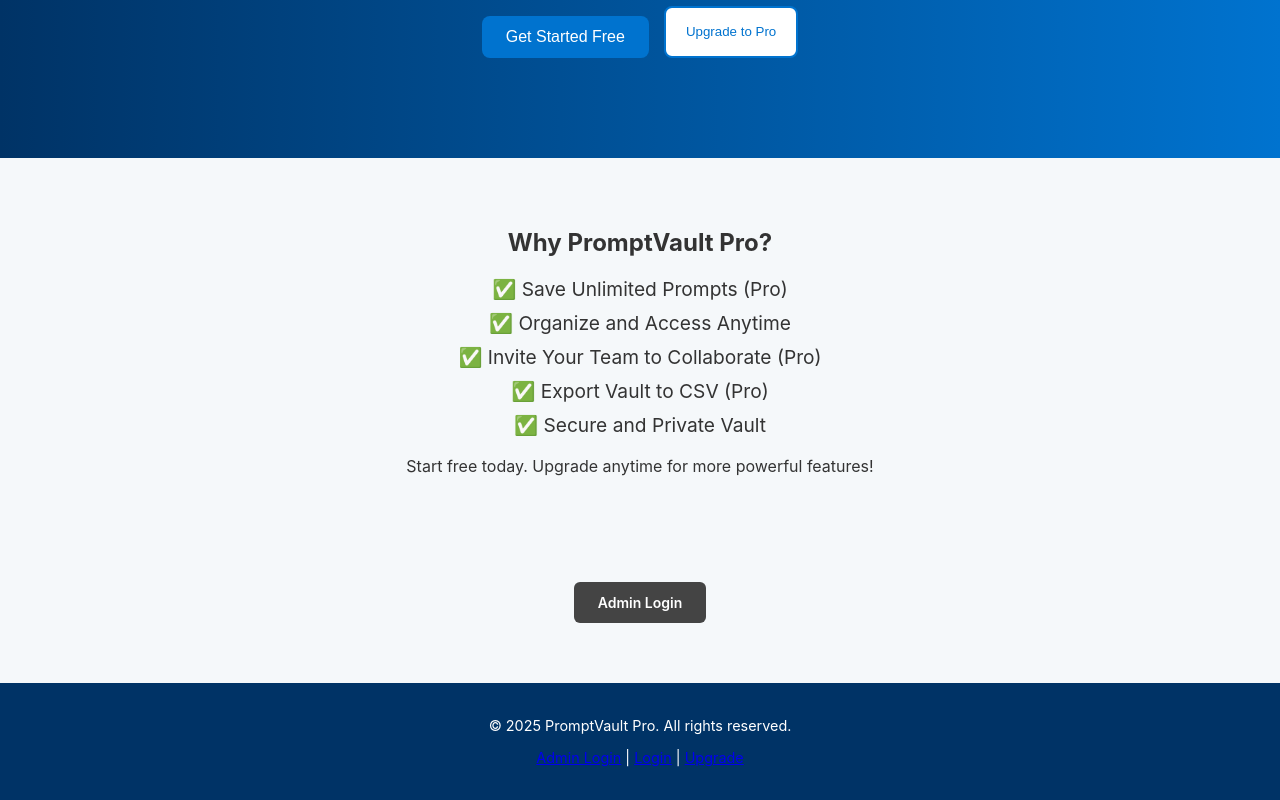
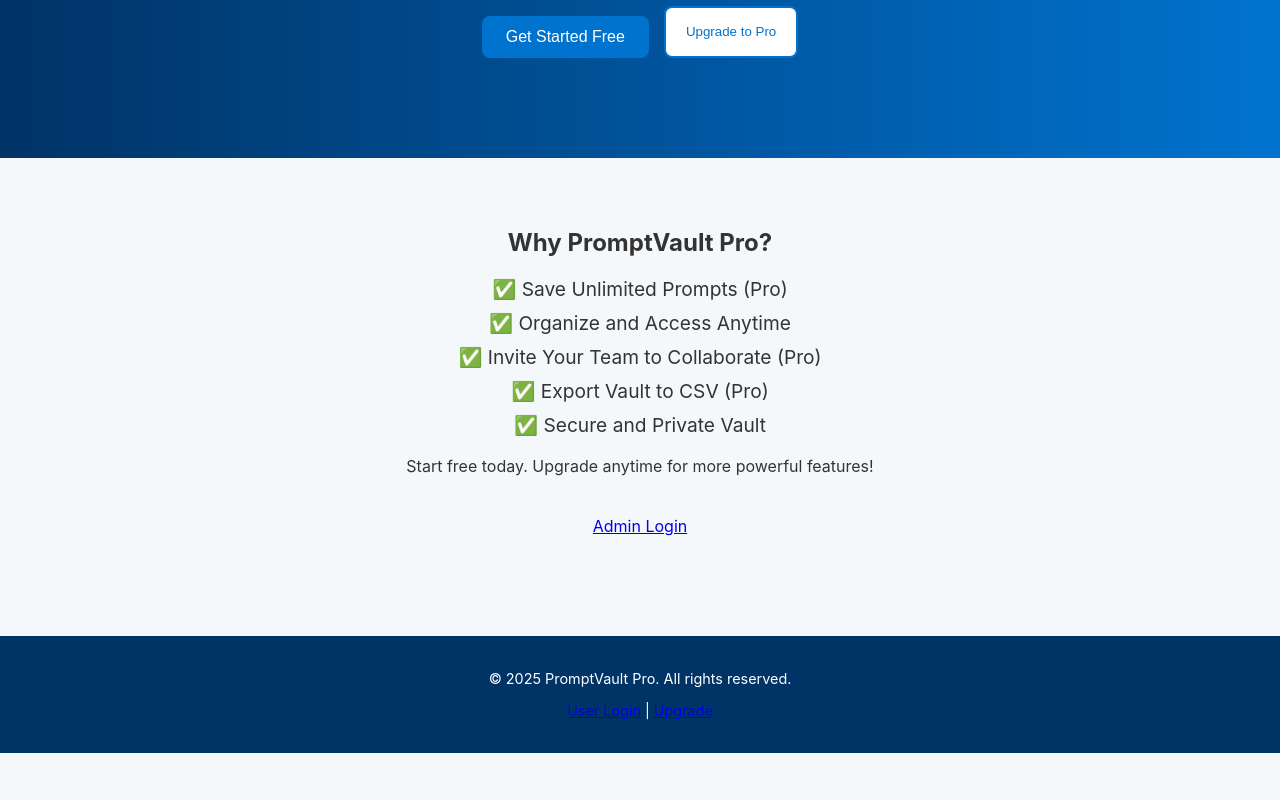
Before and after one commit to mhastings02/provault, a website: page public/index.html in a window 1280 px wide. Shown: the part 370-1170 px from the top of the page. After the commit the page ends 1123 px from the top, so only its background shows below. Drawn offline with Linux system fonts and the light colour scheme; files that its build step writes are made by us from their sources; files whose address does not match are found by name.

Commit message:
Update index.html

```diff
--- a/public/index.html
+++ b/public/index.html
@@ -33,29 +33,17 @@
     </ul>
 
     <p>Start free today. Upgrade anytime for more powerful features!</p>
+
+    <!-- Single Admin Login Button -->
+    <div style="text-align: center; margin-top: 40px;">
+      <a href="admin-login.html" class="admin-login-link">Admin Login</a>
+    </div>
   </main>
 
-  <!-- Admin Login Button -->
-  <div style="text-align: center; margin-top: 40px;">
-    <a href="admin-login.html" style="
-      display: inline-block;
-      padding: 12px 24px;
-      background-color: #444;
-      color: #fff;
-      text-decoration: none;
-      border-radius: 6px;
-      font-weight: 600;
-      font-size: 14px;
-    ">
-      Admin Login
-    </a>
-  </div>
-
-  <footer class="footer" style="margin-top: 60px;">
+  <footer class="footer">
     <p>© 2025 PromptVault Pro. All rights reserved.</p>
     <p>
-      <a href="admin-login.html">Admin Login</a> |
-      <a href="login.html">Login</a> |
+      <a href="login.html">User Login</a> |
       <a href="upgrade.html">Upgrade</a>
     </p>
   </footer>
```
